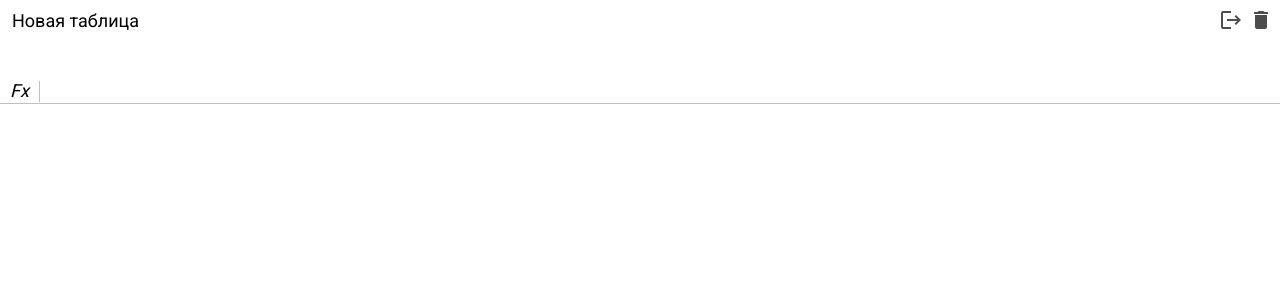
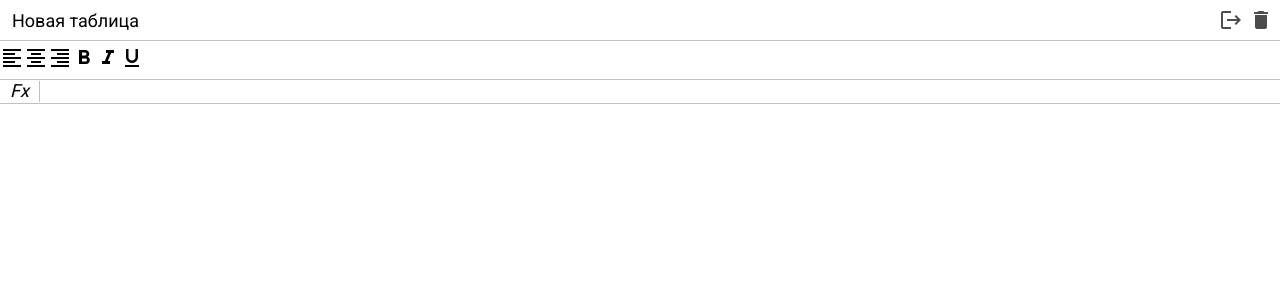
Before and after one commit to Saveliy199757/pet-app-excel-react, a React (Create React App) app: page / in a window 1280 px wide. Shown: the top 300 px of the page. Built offline with nearby package versions, Linux system fonts and the light colour scheme.

Commit message:
output buttons in toolbar, code review

```diff
--- a/src/App.tsx
+++ b/src/App.tsx
@@ -3,11 +3,13 @@ import './scss/index.scss'
 import Table from "./components/Table";
 import Formula from "./components/Formula";
 import Header from "./components/Header";
+import Toolbar from "./components/Toolbar";
 
 function App() {
   return (
     <div>
       <Header />
+      <Toolbar />
       <Formula />
       <Table/>
     </div>
--- a/src/components/Toolbar/Toolbar.tsx
+++ b/src/components/Toolbar/Toolbar.tsx
@@ -1,4 +1,5 @@
 import React from 'react';
+import Button from "./components/Button";
 
 interface styleTextAlign {
     textAlign: string
@@ -28,38 +29,38 @@ const Toolbar = () => {
     const buttons: IButtons[] = [
         {
             icon: 'format_align_left',
-            active: state['textAlign'] === 'left',
+            active: /*state['textAlign'] === 'left'*/ false,
             value: {textAlign: 'left'}
         },
         {
             icon: 'format_align_center',
-            active: state['textAlign'] === 'center',
+            active: false /*state['textAlign'] === 'center'*/,
             value: {textAlign: 'center'}
         },
         {
             icon: 'format_align_right',
-            active: state['textAlign'] === 'right',
+            active: /*state['textAlign'] === 'right'*/ false,
             value: {textAlign: 'right'}
         },
         {
             icon: 'format_bold',
-            active: state['fontWeight'] === 'bold',
-            value: {fontWeight: state['fontWeight'] === 'bold' ? 'normal' : 'bold'}
+            active: /*state['fontWeight'] === 'bold'*/ false,
+            value: {fontWeight: /*state['fontWeight'] === 'bold' ? 'normal' :*/ 'bold'}
         },
         {
             icon: 'format_italic',
-            active: state['fontStyle'] === 'italic',
-            value: {fontStyle: state['fontStyle'] === 'italic' ? 'normal' : 'italic'}
+            active: /*state['fontStyle'] === 'italic'*/ false,
+            value: {fontStyle: /*state['fontStyle'] === 'italic' ? 'normal' :*/ 'italic'}
         },
         {
             icon: 'format_underlined',
-            active: state['textDecoration'] === 'underline',
-            value: {textDecoration: state['textDecoration'] === 'underline' ? 'none' : 'underline'}
+            active: /*state['textDecoration'] === 'underline'*/ false,
+            value: {textDecoration: /*state['textDecoration'] === 'underline' ? 'none' :*/ 'underline'}
         }
     ]
     return (
-        <div>
-
+        <div className="excel__toolbar">
+            {buttons.map(button => <Button icon={button.icon} active={button.active} value={button.value}/>)}
         </div>
     );
 };
--- a/src/components/Toolbar/components/Button.tsx
+++ b/src/components/Toolbar/components/Button.tsx
@@ -2,10 +2,9 @@ import React from 'react';
 import {IButtons} from "../Toolbar";
 
 const Button = ({ active, value, icon }: IButtons) => {
-    const meta = `
+    /*const meta = `
     data-type="button"
-    data-value='${JSON.stringify(value)}'
-  `
+    data-value='${JSON.stringify(value)}'*/
     return (
         <div
             className={"button" + active ? 'active' : ''}
@@ -16,7 +15,7 @@ const Button = ({ active, value, icon }: IButtons) => {
                 className="material-icons"
                 data-type="button"
                 data-value={JSON.stringify(value)}
-            >${icon}</i>
+            >{icon}</i>
         </div>
     );
 };
```
